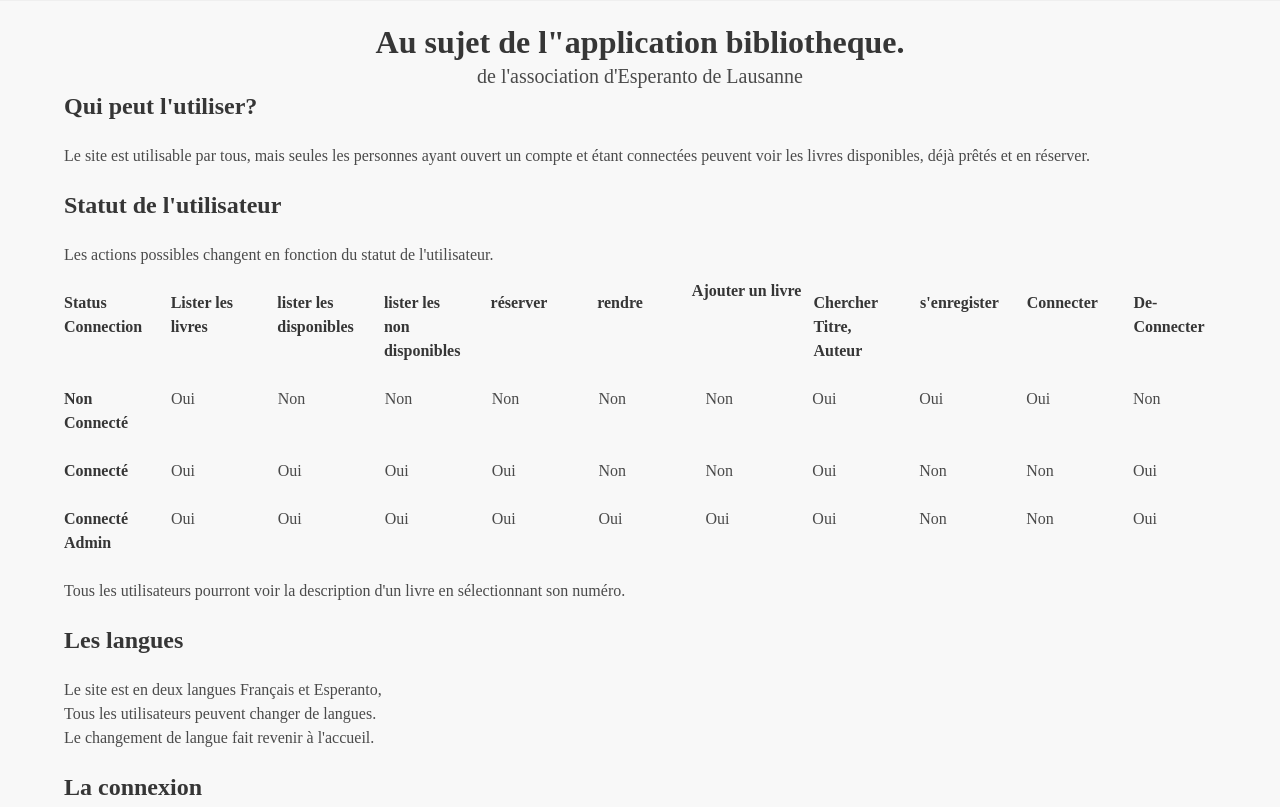
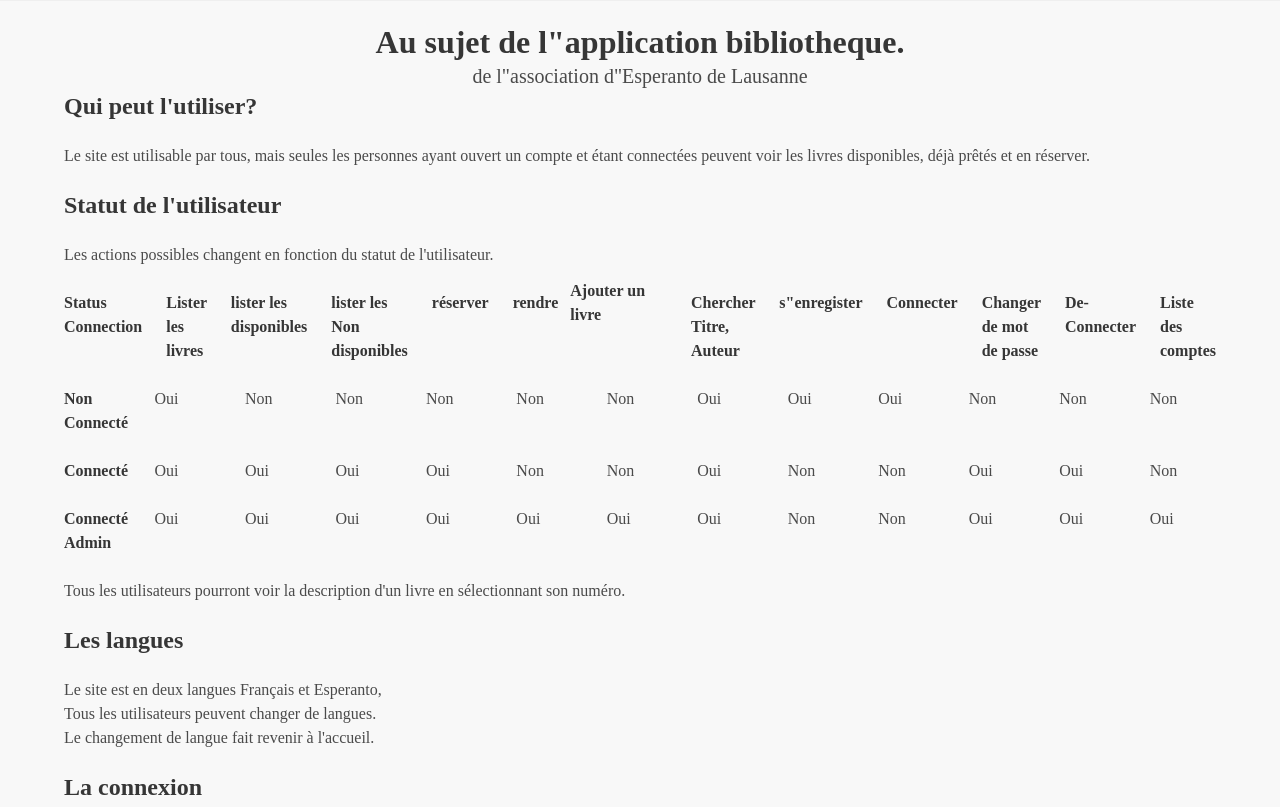
Before and after one commit to Boipisigre/biblioteko, a Flask app: page /about in a window 1280 px wide. Shown: the part 76-883 px from the top of the page. Run offline with Flask 2, Linux system fonts and the light colour scheme; some libraries are stand-ins or nearby versions.

Commit message:
Traduction eo page about

```diff
--- a/app/templates/about.html
+++ b/app/templates/about.html
@@ -3,166 +3,192 @@
 {% block content %}
 <h1 class='title' style="text-align: center;">{% block title %} {{ _('Au sujet') }} {% endblock %} {{ _('de l"application bibliotheque') }}.</h1>
 
-<h2 class='subtitle' style="text-align: center;">de l'association d'Esperanto de Lausanne<br></h2>
+<h2 class='subtitle' style="text-align: center;">{{ _('de l"association d"Esperanto de Lausanne') }}<br></h2>
 
-<h4 class='title is-4'>Qui peut l'utiliser?<br></h4><p>Le site est utilisable par tous, mais seules les personnes ayant ouvert un compte et étant&nbsp;connectées peuvent voir les livres disponibles, déjà prêtés et en réserver.<br></p><br>
+<h4 class='title is-4'>{{ _("Qui peut l'utiliser?") }}<br></h4>
 
-<h4 class='title is-4'> Statut de l'utilisateur<br></h4><p>Les actions possibles changent en fonction du statut de l'utilisateur.<br></p><br>
+  <p>{{ _('Le site est utilisable par tous, mais seules les personnes ayant ouvert un compte et étant&nbsp;connectées peuvent voir les livres disponibles, déjà prêtés et en réserver.') }}<br></p><br>
+
+<h4 class='title is-4'> {{ _("Statut de l'utilisateur") }}<br></h4><p>{{ _("Les actions possibles changent en fonction du statut de l'utilisateur.") }}<br></p><br>
 
 
 <div class="columns is-mobile">
   <div class="column">
-    <strong> Status Connection</strong>
+    <strong> {{ _('Status Connection') }}</strong>
   </div>
   <div class="column">
-    <strong> Lister les livres</strong>
+    <strong> {{ _('Lister les livres') }}</strong>
   </div>
   <div class="column">
-    <strong>lister les disponibles</strong>
+    <strong>{{ _('lister les disponibles') }}</strong>
   </div>
   <div class="column">
-    <strong>lister les non disponibles</strong>
+    <strong>{{ _('lister les Non disponibles') }}</strong>
   </div>
    <div class="column">
-    <strong>réserver</strong>
+    <strong>{{ _('réserver') }}</strong>
   </div>
   <div class="column">
-   <strong>rendre</strong>
+   <strong>{{ _('rendre') }}</strong>
  </div>
   <div>
-    <strong>Ajouter un livre</strong>
+    <strong>{{ _('Ajouter un livre') }}</strong>
  </div>
   <div class="column">
-    <strong>Chercher Titre, Auteur</strong>
+    <strong>{{ _('Chercher Titre, Auteur') }}</strong>
   </div>
   <div class="column">
-  <strong>s'enregister</strong>
+  <strong>{{ _('s"enregister') }}</strong>
   </div>
   <div class="column">
-  <strong> Connecter </strong>
+  <strong> {{ _('Connecter') }} </strong>
   </div>
   <div class="column">
-  <strong> De-Connecter </strong>
+  <strong> {{ _('Changer de mot de passe') }} </strong>
+  </div>
+  <div class="column">
+  <strong> {{ _('De-Connecter') }} </strong>
+  </div>
+  <div class="column">
+  <strong> {{ _('Liste des comptes') }} </strong>
   </div>
     </div>
 <div class="columns is-mobile">
   <div class="column">
-    <strong>Non Connecté</strong>
+    <strong>{{ _('Non Connecté') }}</strong>
   </div>
   <div class="column">
-    Oui
+    {{ _('Oui') }}
   </div>
   <div class="column">
-    Non
+    {{ _('Non') }}
   </div>
 <div class="column">
-  Non
+  {{ _('Non') }}
 </div>
 <div class="column">
-  Non
+  {{ _('Non') }}
 </div>
 <div class="column">
-  Non
+  {{ _('Non') }}
 </div><div class="column">
-  Non
+  {{ _('Non') }}
 </div>
 <div class="column">
-    Oui
+    {{ _('Oui') }}
   </div>
   <div class="column">
-    Oui
+    {{ _('Oui') }}
   </div>
   <div class="column">
-    Oui
+    {{ _('Oui') }}
+  </div>
+  <div class="column">
+    {{ _('Non') }}
   </div>
 <div class="column">
-  Non
+  {{ _('Non') }}
+</div>
+<div class="column">
+  {{ _('Non') }}
 </div>
 </div>
 <div class="columns is-mobile">
   <div class="column">
-    <strong>Connecté</strong>
+    <strong>{{ _('Connecté') }}</strong>
   </div>
   <div class="column">
-    Oui
+    {{ _('Oui') }}
   </div>
   <div class="column">
-    Oui
+    {{ _('Oui') }}
   </div>
 <div class="column">
-  Oui
+  {{ _('Oui') }}
 </div>
 <div class="column">
-Oui
+{{ _('Oui') }}
 </div>
 <div class="column">
-  Non
+  {{ _('Non') }}
 </div>
 <div class="column">
-  Non
+  {{ _('Non') }}
 </div>
 <div class="column">
-    Oui
+    {{ _('Oui') }}
   </div>
   <div class="column">
-    Non
+    {{ _('Non') }}
   </div>
   <div class="column">
-    Non
+    {{ _('Non') }}
   </div>
   <div class="column">
-      Oui
+      {{ _('Oui') }}
+    </div>
+  <div class="column">
+      {{ _('Oui') }}
+    </div>
+    <div class="column">
+      {{ _('Non') }}
     </div>
 </div>
 <div class="columns is-mobile">
   <div class="column">
-    <strong>Connecté Admin</strong>
+    <strong>{{ _('Connecté Admin') }}</strong>
   </div>
   <div class="column">
-    Oui
+    {{ _('Oui') }}
   </div>
   <div class="column">
-    Oui
+    {{ _('Oui') }}
   </div>
 <div class="column">
-  Oui
+  {{ _('Oui') }}
 </div>
 <div class="column">
-  Oui
+  {{ _('Oui') }}
 </div>
 <div class="column">
-  Oui
+  {{ _('Oui') }}
 </div>
 <div class="column">
-    Oui
+    {{ _('Oui') }}
   </div>
 <div class="column">
-    Oui
+    {{ _('Oui') }}
   </div>
   <div class="column">
-    Non
+    {{ _('Non') }}
   </div>
   <div class="column">
-    Non
+    {{ _('Non') }}
   </div>
   <div class="column">
-      Oui
+      {{ _('Oui') }}
     </div>
+  <div class="column">
+      {{ _('Oui') }}
+    </div>
+    <div class="column">
+        {{ _('Oui') }}
+      </div>
 </div>
 
-<p>Tous les utilisateurs pourront voir la description d'un livre en sélectionnant son numéro.<br></p>
+<p>{{ _("Tous les utilisateurs pourront voir la description d'un livre en sélectionnant son numéro.") }}<br></p>
 <br>
-<h4 class='title is-4' >Les langues</h4>
-<p>Le site est en deux langues Français et Esperanto,<br></p><p>Tous les utilisateurs peuvent changer de langues.<br></p>
-<p> Le changement de langue fait revenir à l'accueil.<br></p>
-<br><h4 class='title is-4'>La connexion<br></h4><p>Il faut s'enregistrer, <strong>Attention</strong> le nom d'utilisateur est unique <br></p>
-<br><h4 class='title is-4'>Futur<br></h4><p>Les fonctions futures permettront <br></p>
-<p> - d'ajouter une description dans la langue du livre.<br></p><p> - de gérer l'envoi d'un e-mail au bibliothécaire pour l'informer du réservation.<br></p>
+<h4 class='title is-4' >{{ _('Les langues') }}</h4>
+<p>{{ _('Le site est en deux langues Français et Esperanto,') }}<br></p><p>{{ _('Tous les utilisateurs peuvent changer de langues.') }}<br></p>
+<p> {{ _("Le changement de langue fait revenir à l'accueil.") }}<br></p>
+<br><h4 class='title is-4'>{{ _('La connexion') }}<br></h4><p>{{ _("Il faut s'enregistrer,") }} <strong>{{ _("Attention") }} </strong> {{ _("le nom d'utilisateur est unique") }}  <br></p>
+<br><h4 class='title is-4'>{{ _("Futur") }} <br></h4><p>{{ _("Les fonctions futures permettront") }}  <br></p>
+<p> - {{ _("d'ajouter une description dans la langue du livre.") }} <br></p><p> - {{ _("de gérer l'envoi d'un e-mail au bibliothécaire pour l'informer du réservation.") }} <br></p>
 
 
 <video width="640" height="480" controls>
  <source src="{{url_for('static',filename='Presentation.mp4')}}" type="video/mp4">
-Your browser does not support the video tag.
+{{ _("Peut-être que votre navigateur ne supporte pas l'affichage de vidéo (tag video).") }}
 </video>
 
 <hr>
```
Also changed, not shown: app/templates/ajoutlivre.html (+20 -13 lines), app/translations/en/LC_MESSAGES/messages.po, app/translations/eo/LC_MESSAGES/messages.po, 2 other files.
